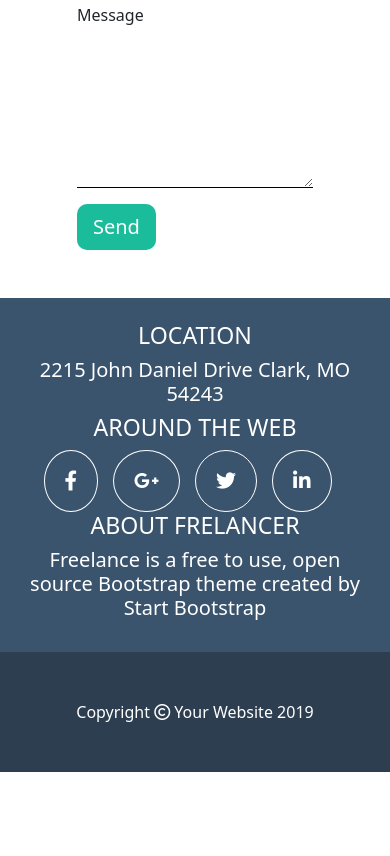
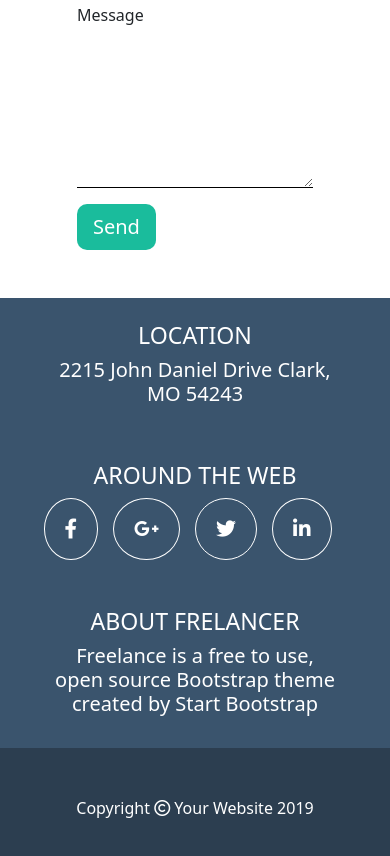
Before and after one commit to Stefanoclz/html-css-bootstrap-freelancer, a plain HTML site: page index.html in a window 390 px wide. Shown: the part 4074-4930 px from the top of the page. Before the commit the page ends 4846 px from the top, so only its background shows below. Drawn offline with nearby package versions, Linux system fonts and the light colour scheme.

Commit message:
sistemato responsive sezione info

```diff
--- a/index.html
+++ b/index.html
@@ -252,12 +252,12 @@
             <div class="container">
                 <div class="info py-4">
 
-                    <div class="row white text-center">
-                        <div class="col">
+                    <div class="row white text-center justify-content-center gy-5">
+                        <div class="col-10 col-md-4 col-lg-4">
                             <h3>LOCATION</h3>
                             <h5>2215 John Daniel Drive Clark, MO 54243</h5>
                         </div>
-                        <div class="col flex-column justify-content-between">
+                        <div class="col-12 col-md-4 col-lg-4 flex-column justify-content-between">
 
                             <h3>AROUND THE WEB</h3>
                             <div class="social d-flex flex-row justify-content-center">
@@ -276,7 +276,7 @@
                             </div>
 
                         </div>
-                        <div class="col">
+                        <div class="col-10 col-md-4 col-lg-4">
                             <h3>ABOUT FRELANCER</h3>
                             <h5>Freelance is a free to use, open source Bootstrap theme created by Start Bootstrap</h5>
                         </div>
```
